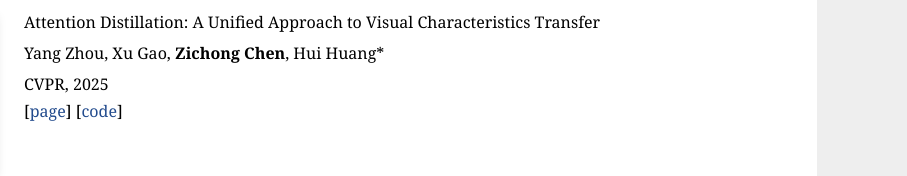
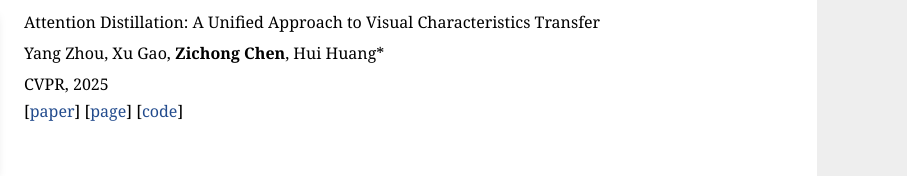
Before and after one commit to zichongc/zichongc.github.io, a plain HTML site: page index.html in a window 1280 px wide. Shown: the part 647-823 px from the top of the page, 373-1280 px from the left. Drawn offline with Linux system fonts and the light colour scheme.

Commit message:
Update index.html

```diff
--- a/index.html
+++ b/index.html
@@ -112,9 +112,7 @@
         </div>
         <div class="pvenue" style="padding:1px;margin-left:240px;line-height:1.8">
             <p>
-            <!--
-            [<a href="https://arxiv.org/abs/..." target="_blank" rel="noopener">paper</a>]
-            -->
+            [<a href="https://arxiv.org/abs/2502.20235" target="_blank" rel="noopener">paper</a>]
             [<a href="https://xugao97.github.io/AttentionDistillation/" target="_blank" rel="noopener">page</a>]
             [<a href="https://github.com/xugao97/AttentionDistillation" target="_blank" rel="noopener">code</a>]
             </p>
```
